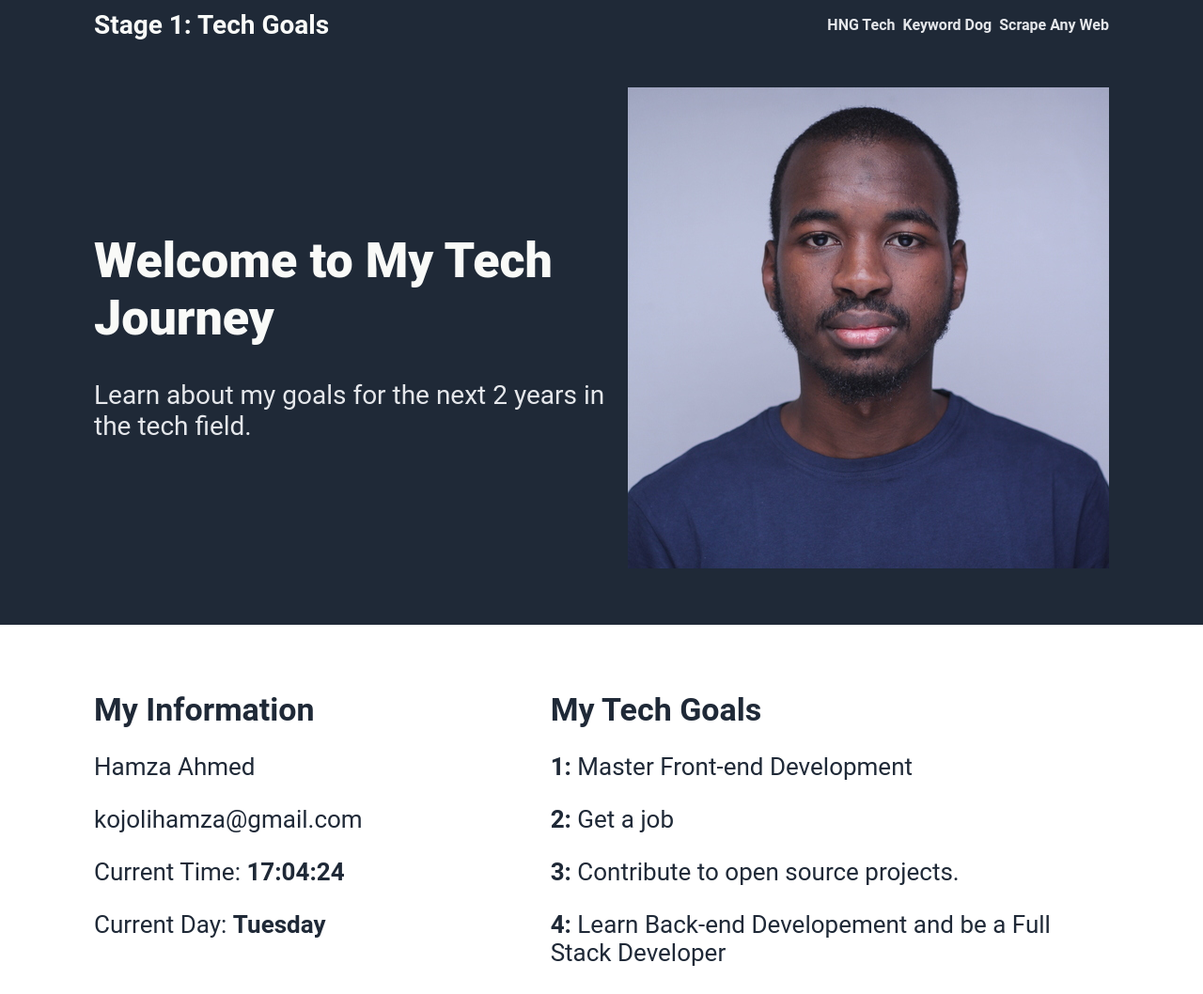
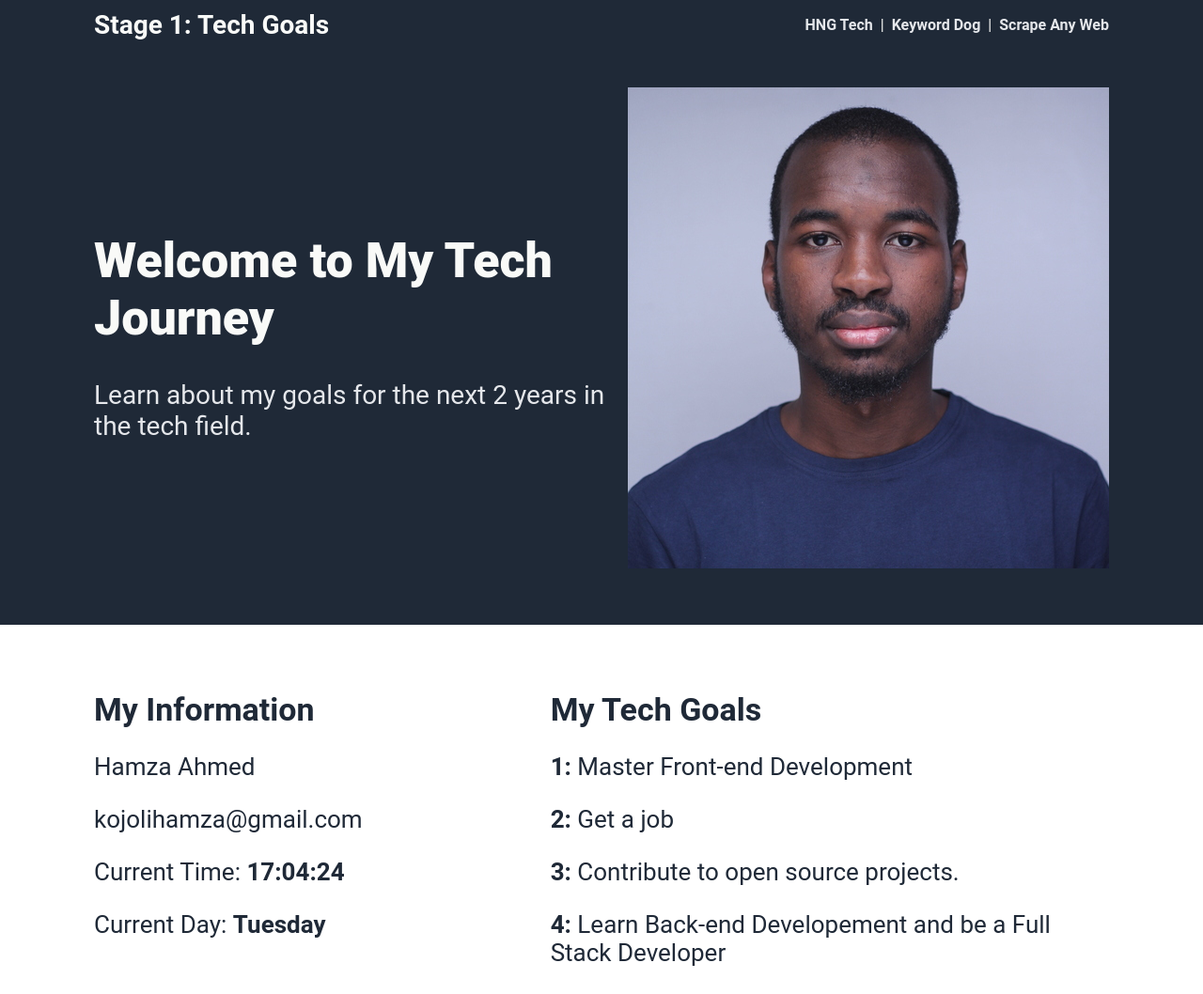
Before and after one commit to kojozcodes/stage-1-tech-goals, a plain HTML site: page index.html in a window 1280 px wide. Shown: the top 1058 px of the page at 94% size. Drawn offline with Linux system fonts and the light colour scheme.

Commit message:
update nav bar

```diff
--- a/index.html
+++ b/index.html
@@ -13,7 +13,9 @@
             <div class="header-logo">Stage 1: Tech Goals</div>
             <ul class="nav-links">
                 <a href="https://hng.tech/learn" data-testid="hngLink"><li class="link">HNG Tech</li></a>
+                <li>|</li>
                 <a href="https://keyword.dog" data-testid="keywordLink"><li class="link">Keyword Dog</li></a>
+                <li>|</li>
                 <a href="https://scrapeanyweb.site" data-testid="scrapeanywebLink"><li class="link">Scrape Any Web</li></a>
             </ul>
         </div>
```
